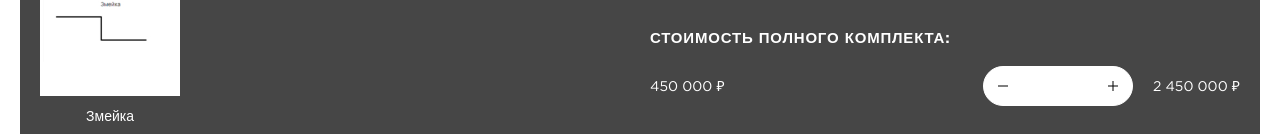
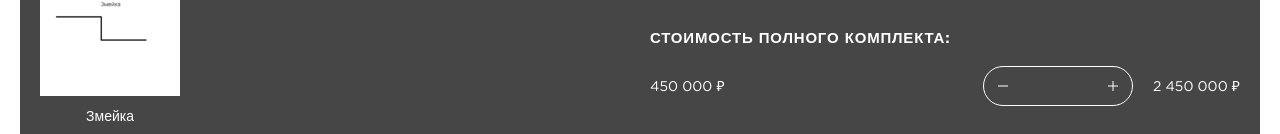
Before and after one commit to AnarAgaev/arte-conf, a React (Vite) app: page / in a window 1280 px wide. Shown: the part 524-658 px from the top of the page. Built offline with nearby package versions, Linux system fonts and the light colour scheme.

Commit message:
Added transparent modifier for button controller

```diff
--- a/src/Components/CalcController/CalcController.module.sass
+++ b/src/Components/CalcController/CalcController.module.sass
@@ -18,6 +18,21 @@
 
 		&:has(input:focus)
 			border-color: var(--clr-accent)
+
+		&_transparent
+			background: transparent
+
+			input
+				color: var(--clr-font-light)
+
+			button
+				&::before, &::after
+					background: var(--clr-font-light)
+
+				@media (hover: hover) and (pointer: fine)
+					&:hover
+						&::before, &::after
+							background: var(--clr-font-dark)
 
 	&__value
 		display: block
--- a/src/Components/CalcController/CalcController.tsx
+++ b/src/Components/CalcController/CalcController.tsx
@@ -5,6 +5,7 @@ import style from './CalcController.module.sass'
 
 const {
     CalcController__body,
+    CalcController__body_transparent,
     CalcController__value,
     CalcController__controller,
     CalcController__controller_dec,
@@ -16,6 +17,7 @@ interface I_Props {
     step?: number
     onChange?: (value: number | null) => void
     onActive?: () => void
+	transparent?: boolean
 }
 
 export const CalcController = ({
@@ -23,6 +25,7 @@ export const CalcController = ({
     step = 1,
     onChange,
     onActive,
+	transparent
 }: I_Props) => {
     const dispatch = useAppDispatch()
     const [isFocused, setIsFocused] = useState<boolean>(false)
@@ -88,7 +91,7 @@ export const CalcController = ({
 
     return (
         <div
-            className={CalcController__body}
+            className={`${CalcController__body} ${transparent ? `${CalcController__body_transparent}`: ''}`}
             onMouseEnter={handleMouseEnter}
             onMouseLeave={handleMouseLeave}
         >
--- a/src/Components/Wallet/Wallet.tsx
+++ b/src/Components/Wallet/Wallet.tsx
@@ -19,7 +19,7 @@ export const Wallet = () => {
 				<span className={Wallet__price}>450 000 ₽</span>
 
 				<div className={Wallet__controller}>
-					<CalcController />
+					<CalcController transparent={true} />
 				</div>
 
 				<span className={Wallet__total}>2 450 000 ₽</span>
```
